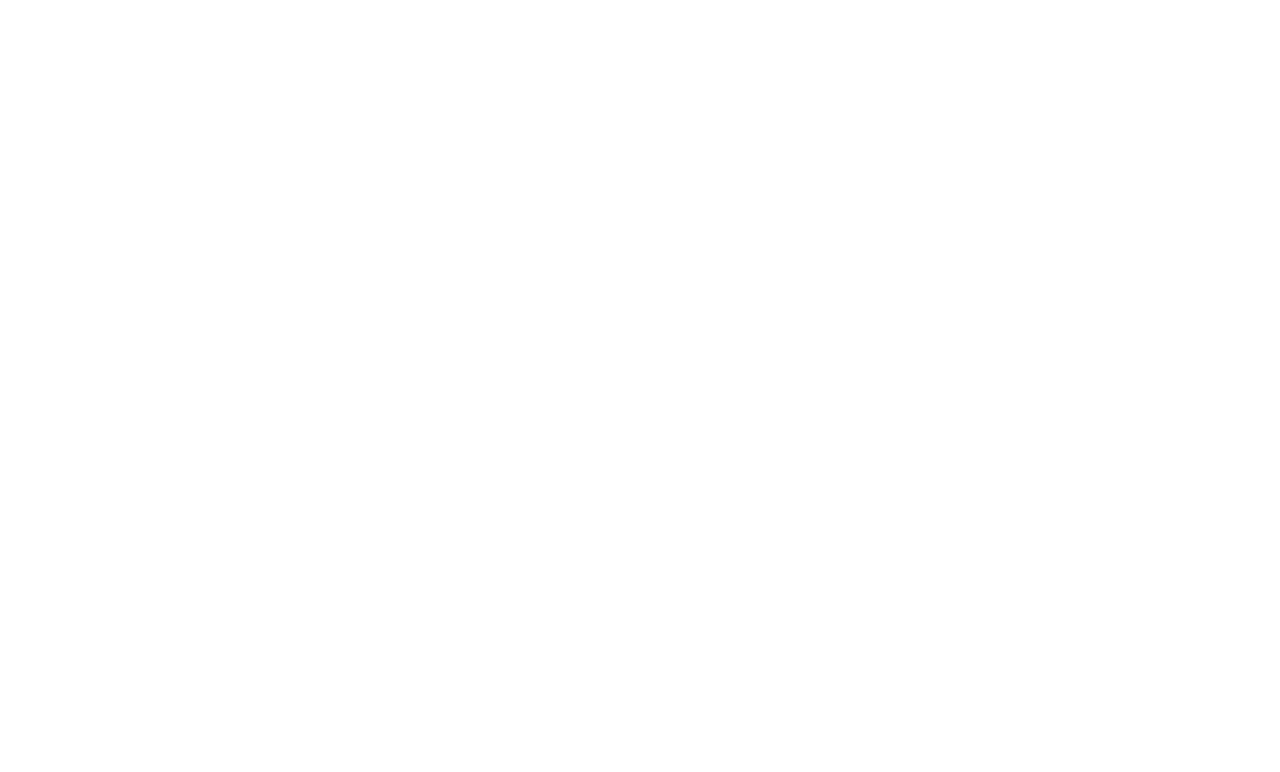
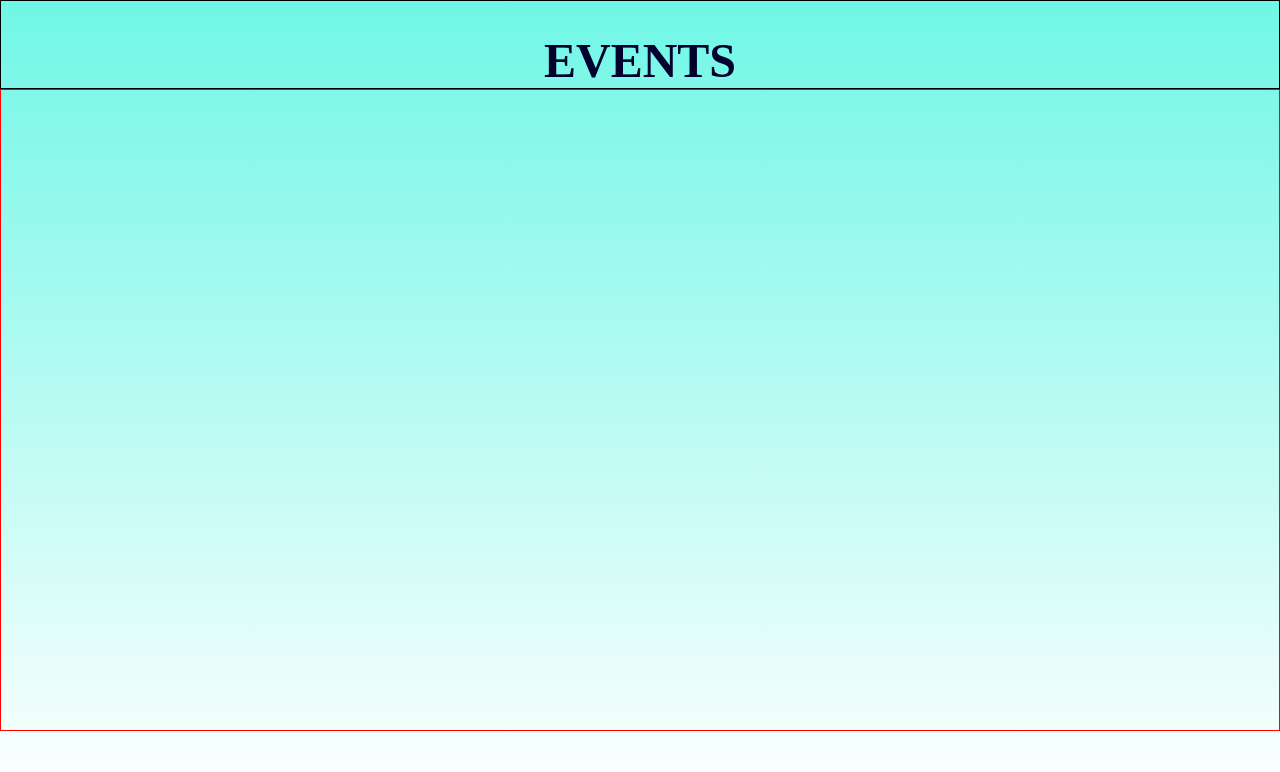
Before and after one commit to Sakhildevan/Reconnect, a React (Create React App) app: page /event in a window 1280 px wide. Before the commit this address had no page. Shown: the top 772 px of the page. Built offline with nearby package versions, Linux system fonts and the light colour scheme; a web font is replaced by a local one.

Commit message:
fifth commit

```diff
--- a/src/App.js
+++ b/src/App.js
@@ -4,6 +4,7 @@
 import Signup from './Signup/Signup';
 import Login from './Login/login';
 import Home from './Home/home';
+import Events from './Events/Events';
 import {
   BrowserRouter,
   Routes,
@@ -19,6 +20,7 @@
           <Route path='/contactus' element={<ContactUs />}></Route>
           <Route path='/signup' element={<Signup />}></Route>
           <Route path='/login' element={<Login />}></Route>
+          <Route path='/event' element={<Events />}></Route>
         </Routes>
       </BrowserRouter>
     </div>
--- /dev/null
+++ b/src/Events/Event.css
@@ -0,0 +1,16 @@
+.events-main-div{
+    width: 100%;
+    height: 100vh;
+    background-image: linear-gradient(rgba(16, 241, 214,0.6),rgba(255,255,255,0.5))
+}
+.events-main-div-heading h1{
+    font-size: 3rem;
+    font-family: 'Times New Roman', Times, serif;
+    color: #00012C;
+    border: 1px solid black;
+    padding-top: 2rem;
+}
+.events-main-flex{
+    height: 80vh;
+    border: 1px solid red;
+}
--- /dev/null
+++ b/src/Events/Events.js
@@ -0,0 +1,21 @@
+import React from 'react'
+import './Event.css'
+function Events() {
+  return (
+    <div className='events-main-div'>
+        <div className='events-main-div-heading'>
+            <h1>EVENTS</h1>
+        </div>
+        <div className='events-main-flex'>
+            <div className='events-main-flex-div1'>
+
+            </div>
+            <div className='events-main-flex-div1'>
+
+            </div>
+        </div>
+    </div>
+  )
+}
+
+export default Events
--- a/src/Header/header.css
+++ b/src/Header/header.css
@@ -34,9 +34,7 @@
     font-family: 'Times New Roman', Times, serif;
     font-size: 2.5rem;
 }
-.main-menus{
-    /* margin-right: 100px; */
-}
+
 .main-menus div{
     display: inline-block;
     margin: 0.5rem;
--- a/src/Header/header.js
+++ b/src/Header/header.js
@@ -15,6 +15,7 @@
                 <div className='main-menus'>
                     <div><Button variant="text"><Link to={'/aboutus'}>About Us</Link></Button></div>
                     <div><Button variant="text">Alumini</Button></div>
+                    <div><Button variant="text"><Link to={'/event'}>Events</Link></Button></div>
                     <div><Button variant="text"><Link to={'/contactus'}>Contact Us</Link></Button></div>
                     <div><Button variant="text"><Link to={'/login'}>Logi In</Link></Button></div>
                     <div><Button variant="text"><Link to={'/signup'}>Sign Up</Link></Button></div>
```
